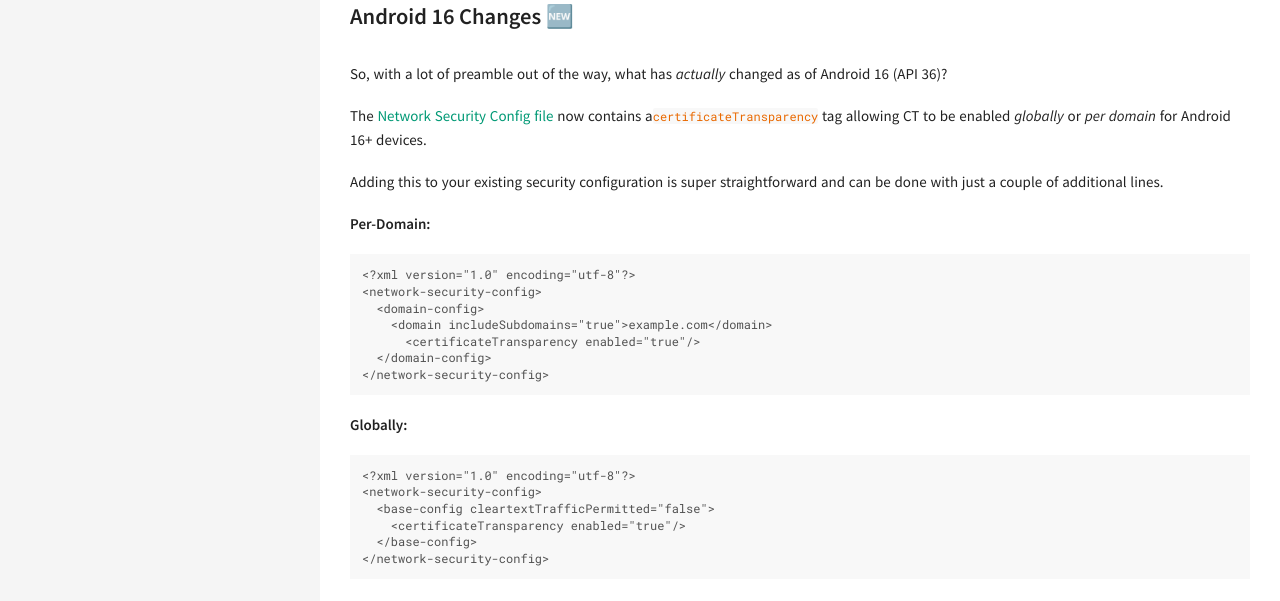
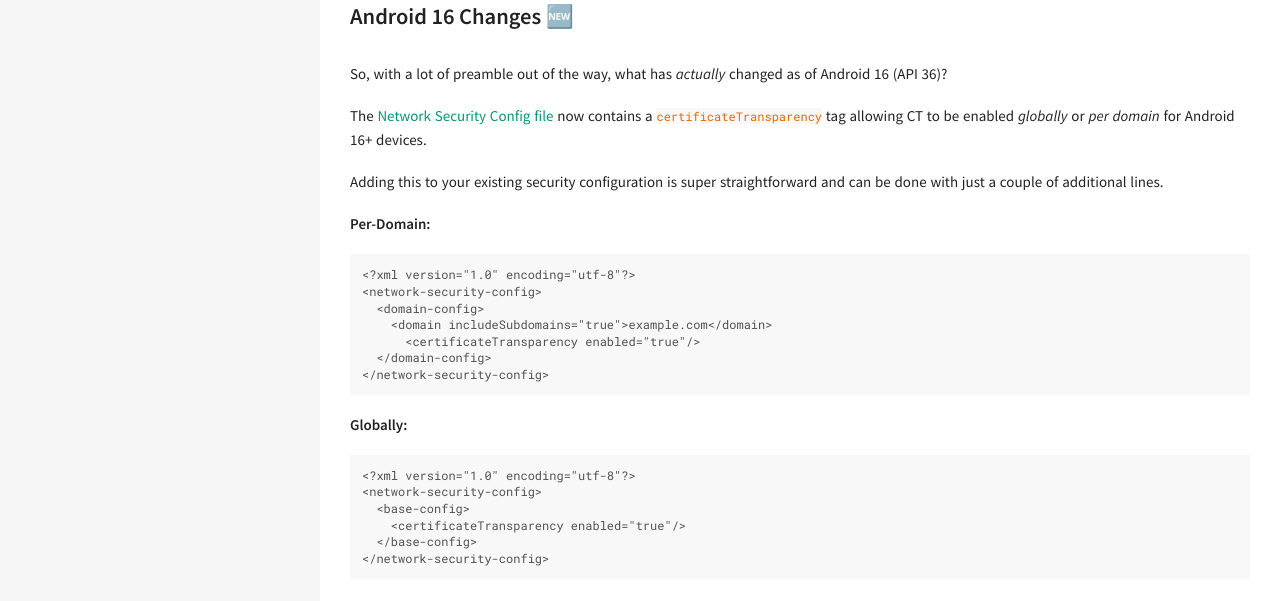
Before and after one commit to ed-george/ed-george.github.io, a Jekyll site: the page built from _posts/2025-04-21-crystal-clear-certs.md, in a window 1280 px wide. Shown: the part 2384-2985 px from the top of the page. Built offline with Jekyll 4.4.1, drawn with Linux system fonts in a browser that asks for light colours; nearby versions of some CDN libraries.

Commit message:
Remove cleartextTrafficPermitted attribute
Since Android 9 (API level 28), cleartextTrafficPermitted is disabled by
default. There is no need to specify this attribute.

Fix typo.

````diff
--- a/_posts/2025-04-21-crystal-clear-certs.md
+++ b/_posts/2025-04-21-crystal-clear-certs.md
@@ -67,7 +67,7 @@ While this overview glosses over a lot of finer details, Matt Dolan’s talk [
 
 So, with a lot of preamble out of the way, what has *actually* changed as of Android 16 (API 36)?
 
-The [Network Security Config file](https://developer.android.com/privacy-and-security/security-config#FileFormat) now contains a`certificateTransparency` tag allowing CT to be enabled *globally* or *per domain* for Android 16+ devices.
+The [Network Security Config file](https://developer.android.com/privacy-and-security/security-config#FileFormat) now contains a `certificateTransparency` tag allowing CT to be enabled *globally* or *per domain* for Android 16+ devices.
 
 Adding this to your existing security configuration is super straightforward and can be done with just a couple of additional lines.
 
@@ -88,7 +88,7 @@ Adding this to your existing security configuration is super straightforward and
 ```
 <?xml version="1.0" encoding="utf-8"?>
 <network-security-config>
-  <base-config cleartextTrafficPermitted="false">
+  <base-config>
     <certificateTransparency enabled="true"/>
   </base-config>
 </network-security-config>
````
